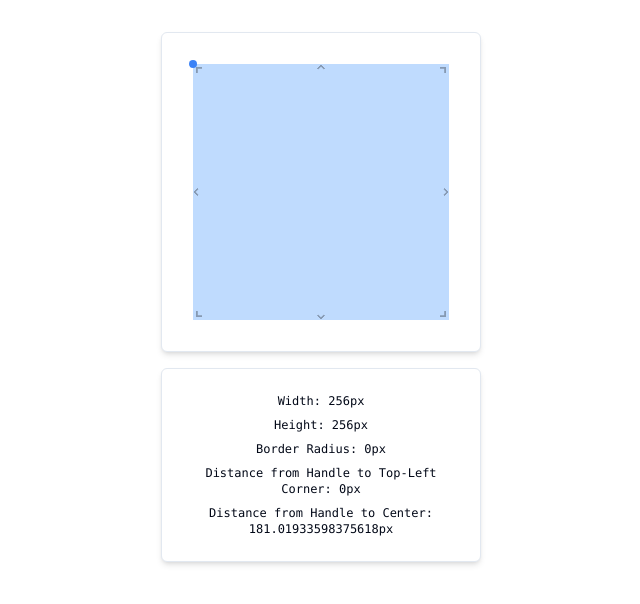
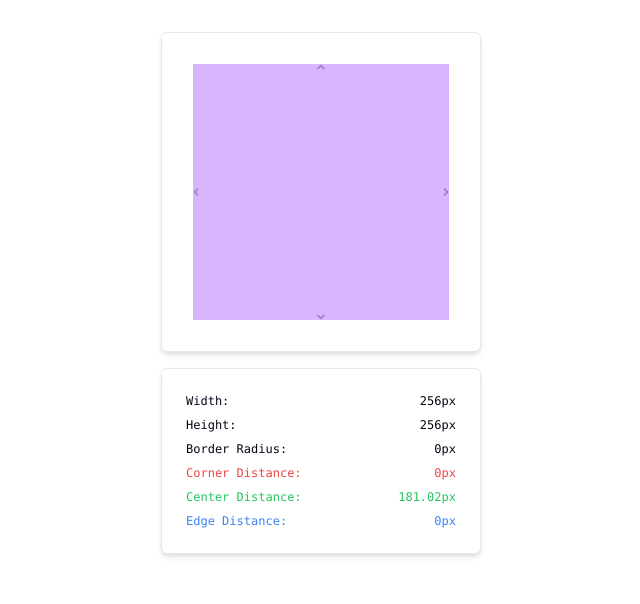
Before and after one commit to dbr787/absurd-rock, a Next.js app: page / in a window 1280 px wide. Shown: the top 604 px of the page, without its empty margins (319-959 px from the left). Built offline with nearby package versions, Linux system fonts and the light colour scheme.

Commit message:
lines and shit

```diff
--- a/components/ResizableRectangle2.tsx
+++ b/components/ResizableRectangle2.tsx
@@ -1,6 +1,6 @@
 "use client";
 
-import React, { useState, useEffect, useRef } from "react";
+import React, { useState, useEffect } from "react";
 import { ResizableBox, ResizableBoxProps } from "react-resizable";
 import "react-resizable/css/styles.css";
 import "tailwindcss/tailwind.css";
@@ -8,52 +8,77 @@ import "tailwindcss/tailwind.css";
 const ResizableRectangle: React.FC = () => {
   const [dimensions, setDimensions] = useState({ width: 256, height: 256 });
   const [borderRadius, setBorderRadius] = useState(0);
-  const [distanceToCenter, setDistanceToCenter] = useState(0);
-  const [distanceToTopLeft, setDistanceToTopLeft] = useState(0);
-  const handleRef = useRef<HTMLDivElement | null>(null);
+  const [distanceToCenterBox, setDistanceToCenterBox] = useState(0);
+  const [distanceToCornerBox, setDistanceToCornerBox] = useState(0);
+  const [distanceToEdgeBox, setDistanceToEdgeBox] = useState(0);
+  const [showLines, setShowLines] = useState(false);
+  const [isDragging, setIsDragging] = useState(false);
 
   const maxRadius = Math.min(dimensions.width, dimensions.height) / 2;
 
+  const formatNumber = (num: number) => {
+    return num % 1 === 0 ? num : num.toFixed(2);
+  };
+
   const calculateDistances = (radius: number) => {
-    const distanceToCenter = Math.sqrt(
-      Math.pow(dimensions.width / 2 - radius, 2) +
-        Math.pow(dimensions.height / 2 - radius, 2)
+    const centerX = dimensions.width / 2;
+    const centerY = dimensions.height / 2;
+
+    const distanceToCenterBox = Math.sqrt(
+      Math.pow(centerX - radius, 2) + Math.pow(centerY - radius, 2)
     );
-    const distanceToTopLeft = Math.sqrt(radius * radius + radius * radius);
-    return { distanceToCenter, distanceToTopLeft };
+    const distanceToCornerBox = Math.sqrt(2 * Math.pow(radius, 2));
+    const distanceToEdgeBox = radius;
+
+    return { distanceToCenterBox, distanceToCornerBox, distanceToEdgeBox };
   };
 
   useEffect(() => {
-    const { distanceToCenter, distanceToTopLeft } =
+    const { distanceToCenterBox, distanceToCornerBox, distanceToEdgeBox } =
       calculateDistances(borderRadius);
-    setDistanceToCenter(distanceToCenter);
-    setDistanceToTopLeft(distanceToTopLeft);
+    setDistanceToCenterBox(distanceToCenterBox);
+    setDistanceToCornerBox(distanceToCornerBox);
+    setDistanceToEdgeBox(distanceToEdgeBox);
   }, [borderRadius, dimensions]);
 
   const onResize: ResizableBoxProps["onResize"] = (event, { size }) => {
     const width = Math.round(size.width);
     const height = Math.round(size.height);
     setDimensions({ width, height });
+
+    const newMaxRadius = Math.min(width, height) / 2;
+    const adjustedRadius = Math.min(borderRadius, newMaxRadius);
+    setBorderRadius(adjustedRadius);
+
+    const { distanceToCenterBox, distanceToCornerBox, distanceToEdgeBox } =
+      calculateDistances(adjustedRadius);
+    setDistanceToCenterBox(distanceToCenterBox);
+    setDistanceToCornerBox(distanceToCornerBox);
+    setDistanceToEdgeBox(distanceToEdgeBox);
   };
 
   const startDrag = (e: React.MouseEvent) => {
+    setShowLines(true);
+    setIsDragging(true);
     const startX = e.clientX;
     const startY = e.clientY;
     const startRadius = borderRadius;
 
     const onMouseMove = (moveEvent: MouseEvent) => {
       const deltaX = moveEvent.clientX - startX;
-      const deltaY = moveEvent.clientY - startY;
       const newRadius = Math.max(0, Math.min(maxRadius, startRadius + deltaX));
       setBorderRadius(newRadius);
 
-      const { distanceToCenter, distanceToTopLeft } =
+      const { distanceToCenterBox, distanceToCornerBox, distanceToEdgeBox } =
         calculateDistances(newRadius);
-      setDistanceToCenter(distanceToCenter);
-      setDistanceToTopLeft(distanceToTopLeft);
+      setDistanceToCenterBox(distanceToCenterBox);
+      setDistanceToCornerBox(distanceToCornerBox);
+      setDistanceToEdgeBox(distanceToEdgeBox);
     };
 
     const onMouseUp = () => {
+      setShowLines(false);
+      setIsDragging(false);
       document.removeEventListener("mousemove", onMouseMove);
       document.removeEventListener("mouseup", onMouseUp);
     };
@@ -64,38 +89,110 @@ const ResizableRectangle: React.FC = () => {
 
   return (
     <div className="p-8 flex flex-col items-center space-y-4">
-      <div className="border rounded-md p-8 border-solid bg-white shadow-md w-[320px] h-[320px] flex items-center justify-center">
-        <div className="relative">
+      <div className="relative border rounded-md p-8 border-solid bg-white shadow-md w-[320px] h-[320px] flex items-center justify-center">
+        <div className="relative group custom-resizable-box">
           <ResizableBox
             width={dimensions.width}
             height={dimensions.height}
             minConstraints={[4, 4]}
             maxConstraints={[256, 256]}
             onResize={onResize}
-            resizeHandles={["s", "e", "w", "n", "se", "sw", "ne", "nw"]}
-            className="bg-blue-200"
+            resizeHandles={["s", "e", "w", "n"]}
+            className="bg-purple-300"
             style={{ borderRadius: `${borderRadius}px`, position: "relative" }}
-          />
+          >
+            <div className="w-full h-full relative"></div>
+          </ResizableBox>
           <div
-            ref={handleRef}
-            className="w-2 h-2 bg-blue-500 rounded-full cursor-pointer absolute"
+            className={`w-2 h-2 bg-purple-500 rounded-full cursor-pointer absolute transition-opacity ${
+              isDragging ? "opacity-100" : "opacity-0 group-hover:opacity-100"
+            }`}
             style={{
               top: `${borderRadius}px`,
               left: `${borderRadius}px`,
-              transform: `translate(-50%, -50%)`,
+              transform: "translate(-50%, -50%)",
             }}
             onMouseDown={startDrag}
           ></div>
+          {showLines && (
+            <svg className="absolute top-0 left-0 w-full h-full pointer-events-none transition-opacity duration-200 ease-in-out">
+              <line
+                x1={borderRadius}
+                y1={borderRadius}
+                x2={0}
+                y2={0}
+                className="stroke-red-500"
+                strokeWidth="1"
+                strokeDasharray="1,2"
+              />
+              <line
+                x1={borderRadius}
+                y1={borderRadius}
+                x2={dimensions.width / 2}
+                y2={dimensions.height / 2}
+                className="stroke-green-500"
+                strokeWidth="1"
+                strokeDasharray="1,2"
+              />
+              <line
+                x1={borderRadius}
+                y1={borderRadius}
+                x2={borderRadius}
+                y2={0}
+                className="stroke-blue-500"
+                strokeWidth="1"
+                strokeDasharray="1,2"
+              />
+            </svg>
+          )}
         </div>
       </div>
       <div className="border rounded-md p-6 border-solid bg-white shadow-md w-[320px] flex flex-col items-center justify-center text-center text-xs font-mono space-y-2">
-        <div>Width: {dimensions.width}px</div>
-        <div>Height: {dimensions.height}px</div>
-        <div>Border Radius: {borderRadius}px</div>
-        <div>
-          Distance from Handle to Top-Left Corner: {distanceToTopLeft}px
+        <div className="flex justify-between w-full">
+          <span>Width:</span>
+          <span style={{ width: "80px", textAlign: "right" }}>
+            {formatNumber(dimensions.width)}px
+          </span>
         </div>
-        <div>Distance from Handle to Center: {distanceToCenter}px</div>
+        <div className="flex justify-between w-full">
+          <span>Height:</span>
+          <span style={{ width: "80px", textAlign: "right" }}>
+            {formatNumber(dimensions.height)}px
+          </span>
+        </div>
+        <div className="flex justify-between w-full">
+          <span>Border Radius:</span>
+          <span style={{ width: "80px", textAlign: "right" }}>
+            {formatNumber(borderRadius)}px
+          </span>
+        </div>
+        <div className="flex justify-between w-full">
+          <span className="text-red-500">Corner Distance:</span>
+          <span
+            className="text-red-500"
+            style={{ width: "80px", textAlign: "right" }}
+          >
+            {formatNumber(distanceToCornerBox)}px
+          </span>
+        </div>
+        <div className="flex justify-between w-full">
+          <span className="text-green-500">Center Distance:</span>
+          <span
+            className="text-green-500"
+            style={{ width: "80px", textAlign: "right" }}
+          >
+            {formatNumber(distanceToCenterBox)}px
+          </span>
+        </div>
+        <div className="flex justify-between w-full">
+          <span className="text-blue-500">Edge Distance:</span>
+          <span
+            className="text-blue-500"
+            style={{ width: "80px", textAlign: "right" }}
+          >
+            {formatNumber(distanceToEdgeBox)}px
+          </span>
+        </div>
       </div>
     </div>
   );
```
Also changed, not shown: 1 other file (tests, documents, lock files or other folders).
